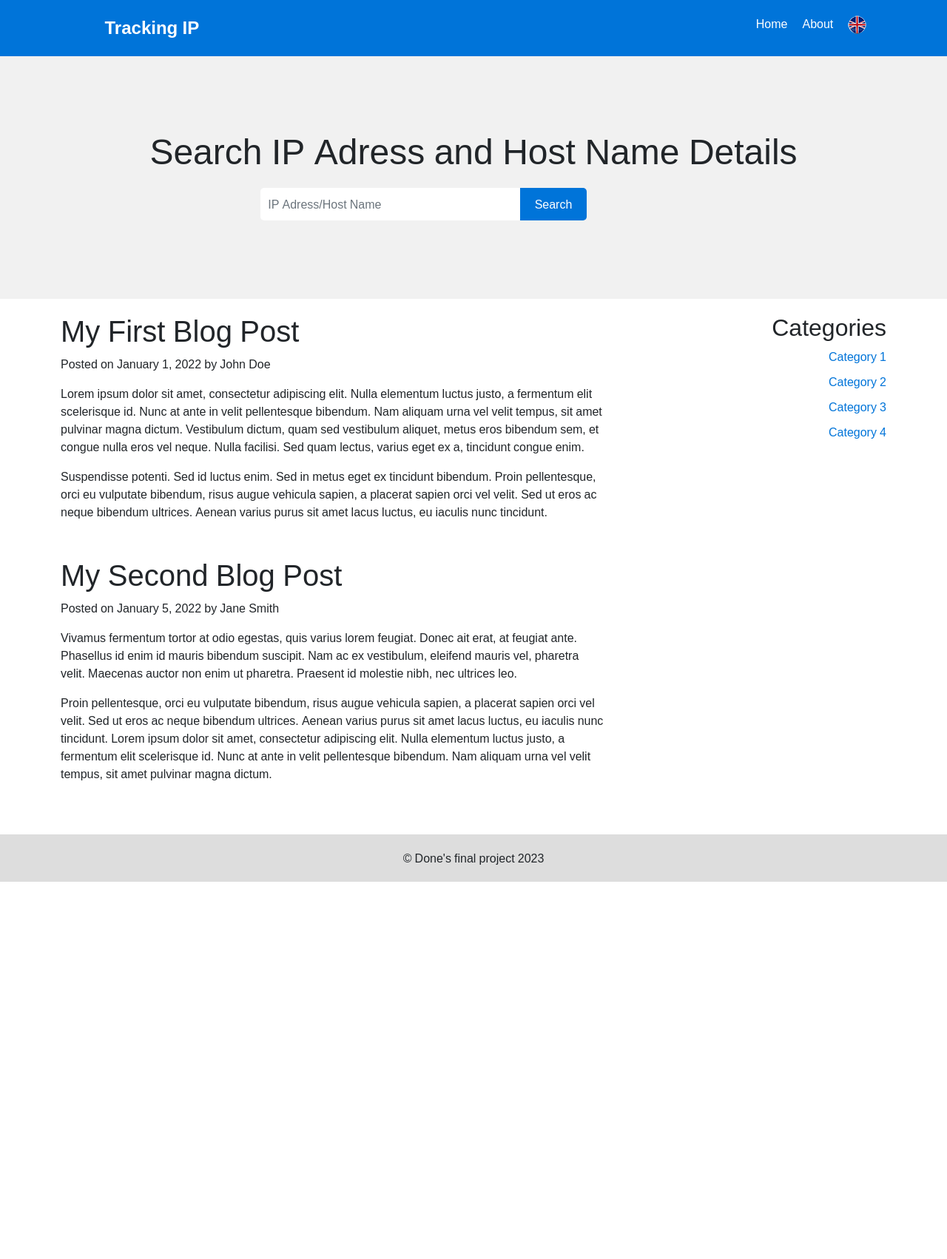
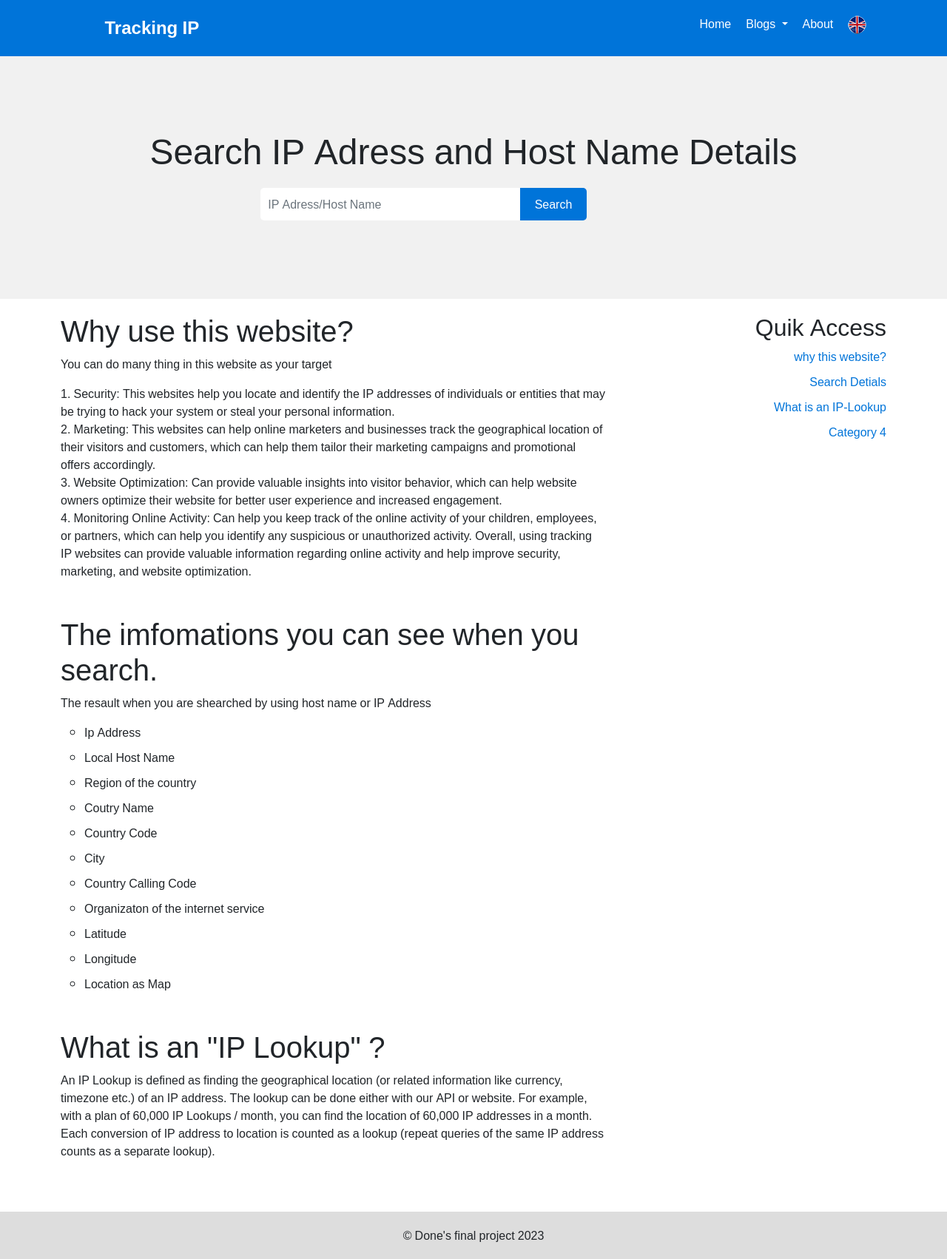
Before and after one commit to Done-Yang/Final_Project, a Django app: page / in a window 1280 px wide. Shown: the whole page at 74% size. Before the commit the page ends 1192 px from the top, so only its background shows below. Run offline with Django 4.2, Linux system fonts and the light colour scheme; some web fonts are replaced.

Commit message:
update some thing

```diff
--- a/Tracking-IP/static/css/style.css
+++ b/Tracking-IP/static/css/style.css
@@ -168,3 +168,10 @@ body {
   footer p {
     margin: 0;
   }
+
+  .mian-contents article ul li{
+    list-style: circle;
+  }
+  .dropdown ul li a {
+    color: #333;
+  }
--- a/Tracking-IP/template/base.html
+++ b/Tracking-IP/template/base.html
@@ -29,13 +29,23 @@
                     </div>
                     <ul class="nav-links col-7 d-flex">
                         <li><a href="{% url 'home' %}">Home</a></li>
+                        <li class="dropdown">
+                            <a href="#" class="dropdown-toggle" data-bs-toggle="dropdown">
+                                Blogs
+                            </a>
+                            <ul class="dropdown-menu blog-nav">
+                                <li><a class="dropdown-item" href="{% url 'home' %}#why_tis_website">Why this website</a></li>
+                                <li><a class="dropdown-item" href="{% url 'home' %}#search_dt">Search detials</a></li>
+                                <li><a class="dropdown-item" href="{% url 'home' %}#ip_lookup">What is an IP-Lookup</a></li>
+                            </ul>
+                        </li>
                         <li><a href="{% url 'about' %}">About</a></li>
                         <li>
                             <div class="dropdown" data-bs-theme="light">
                                 <img src="../static/img/english-flag.png" alt="" class="dropdown-toggle" data-bs-toggle="dropdown">
                                 <ul class="dropdown-menu">
-                                    <li><a class="dropdown-item" href="#" ><img src="../static/img/english-flag.png" alt=""></a></li>
-                                    <li><a class="dropdown-item" href="#" ><img src="../static/img/laos-flag.png" alt=""></a></li>
+                                    <li><a class="dropdown-item" href="#" ><img src="../static/img/english-flag.png" alt="">  English</a></li>
+                                    <li><a class="dropdown-item" href="#" ><img src="../static/img/laos-flag.png" alt="">  Laos</a></li>
                                 </ul>
                             </div>
                         </li>
--- a/Tracking-IP/template/index.html
+++ b/Tracking-IP/template/index.html
@@ -17,52 +17,55 @@
                     </div>
                 </div>
             </form>
-            <!-- {% if messages %}
-                {% for message in messages %}
-                    <div class="m-auto p-auto col-10 alert alert-danger" role="alert">{{ message }}</div>
-                {% endfor %}
-            {% endif %} -->
             {% block search_result %}
 
             {% endblock %}
         </div>
         <div class="container">
             <div class="row">
-                <main class="col-8">
-                    <article>
-                        <h1>My First Blog Post</h1>
-                        <p>Posted on January 1, 2022 by John Doe</p>
-                        <p>Lorem ipsum dolor sit amet, consectetur adipiscing elit. Nulla elementum luctus justo, a
-                            fermentum elit scelerisque id. Nunc at ante in velit pellentesque bibendum. Nam aliquam urna
-                            vel velit tempus, sit amet pulvinar magna dictum. Vestibulum dictum, quam sed vestibulum
-                            aliquet, metus eros bibendum sem, et congue nulla eros vel neque. Nulla facilisi. Sed quam
-                            lectus, varius eget ex a, tincidunt congue enim. </p>
-                        <p>Suspendisse potenti. Sed id luctus enim. Sed in metus eget ex tincidunt bibendum. Proin
-                            pellentesque, orci eu vulputate bibendum, risus augue vehicula sapien, a placerat sapien
-                            orci vel velit. Sed ut eros ac neque bibendum ultrices. Aenean varius purus sit amet lacus
-                            luctus, eu iaculis nunc tincidunt. </p>
+                <main class="col-8 mian-contents">
+                    <article id="why_tis_website">
+                        <h1>Why use this website?</h1>
+                        <p>You can do many thing in this website as your target</p>
+                        <p>1. Security: This websites help you locate and identify the IP addresses of individuals or entities that may be trying to hack your system or steal your personal information. <br>
+
+                            2. Marketing: This websites can help online marketers and businesses track the geographical location of their visitors and customers, which can help them tailor their marketing campaigns and promotional offers accordingly. <br>
+
+                            3. Website Optimization: Can provide valuable insights into visitor behavior, which can help website owners optimize their website for better user experience and increased engagement. <br>
+
+                            4. Monitoring Online Activity: Can help you keep track of the online activity of your children, employees, or partners, which can help you identify any suspicious or unauthorized activity.
+
+                            Overall, using tracking IP websites can provide valuable information regarding online activity and help improve security, marketing, and website optimization.</p>
                     </article>
-                    <article>
-                        <h1>My Second Blog Post</h1>
-                        <p>Posted on January 5, 2022 by Jane Smith</p>
-                        <p>Vivamus fermentum tortor at odio egestas, quis varius lorem feugiat. Donec ait erat, at
-                            feugiat ante. Phasellus id enim id mauris bibendum suscipit. Nam ac ex vestibulum, eleifend
-                            mauris vel, pharetra velit. Maecenas auctor non enim ut pharetra. Praesent id molestie nibh,
-                            nec ultrices leo. </p>
-                        <p>Proin pellentesque, orci eu vulputate bibendum, risus augue vehicula sapien, a placerat
-                            sapien orci vel velit. Sed ut eros ac neque bibendum ultrices. Aenean varius purus sit amet
-                            lacus luctus, eu iaculis nunc tincidunt. Lorem ipsum dolor sit amet, consectetur adipiscing
-                            elit. Nulla elementum luctus justo, a fermentum elit scelerisque id. Nunc at ante in velit
-                            pellentesque bibendum. Nam aliquam urna vel velit tempus, sit amet pulvinar magna dictum.
-                        </p>
+                    <article id="search_dt">
+                        <h1>The imfomations you can see when you search.</h1>
+                        <p>The resault when you are shearched by using host name or IP Address</p>
+                        <ul>
+                            <li>Ip Address</li>
+                            <li>Local Host Name</li>
+                            <li>Region of the country</li>
+                            <li>Coutry Name</li>
+                            <li>Country Code</li>
+                            <li>City</li>
+                            <li>Country Calling Code</li>
+                            <li>Organizaton of the internet service</li>
+                            <li>Latitude</li>
+                            <li>Longitude</li>
+                            <li>Location as Map</li>
+                        </ul>
+
+                    </article>
+                    <article id="ip_lookup">
+                        <h1>What is an "IP Lookup" ?</h1>
+                        <p>An IP Lookup is defined as finding the geographical location (or related information like currency, timezone etc.) of an IP address. The lookup can be done either with our API or website. For example, with a plan of 60,000 IP Lookups / month, you can find the location of 60,000 IP addresses in a month. Each conversion of IP address to location is counted as a lookup (repeat queries of the same IP address counts as a separate lookup).</p>
                     </article>
                 </main>
                 <aside class="col-4 text-end">
-                    <h2>Categories</h2>
+                    <h2>Quik Access</h2>
                     <ul>
-                        <li><a href="#">Category 1</a></li>
-                        <li><a href="#">Category 2</a></li>
-                        <li><a href="#">Category 3</a></li>
+                        <li><a href="#why_tis_website">why this website?</a></li>
+                        <li><a href="#search_dt">Search Detials</a></li>
+                        <li><a href="#ip_lookup">What is an IP-Lookup</a></li>
                         <li><a href="#">Category 4</a></li>
                     </ul>
                 </aside>
```
Also changed, not shown: Tracking-IP/template/about.html (+5 -36 lines).
